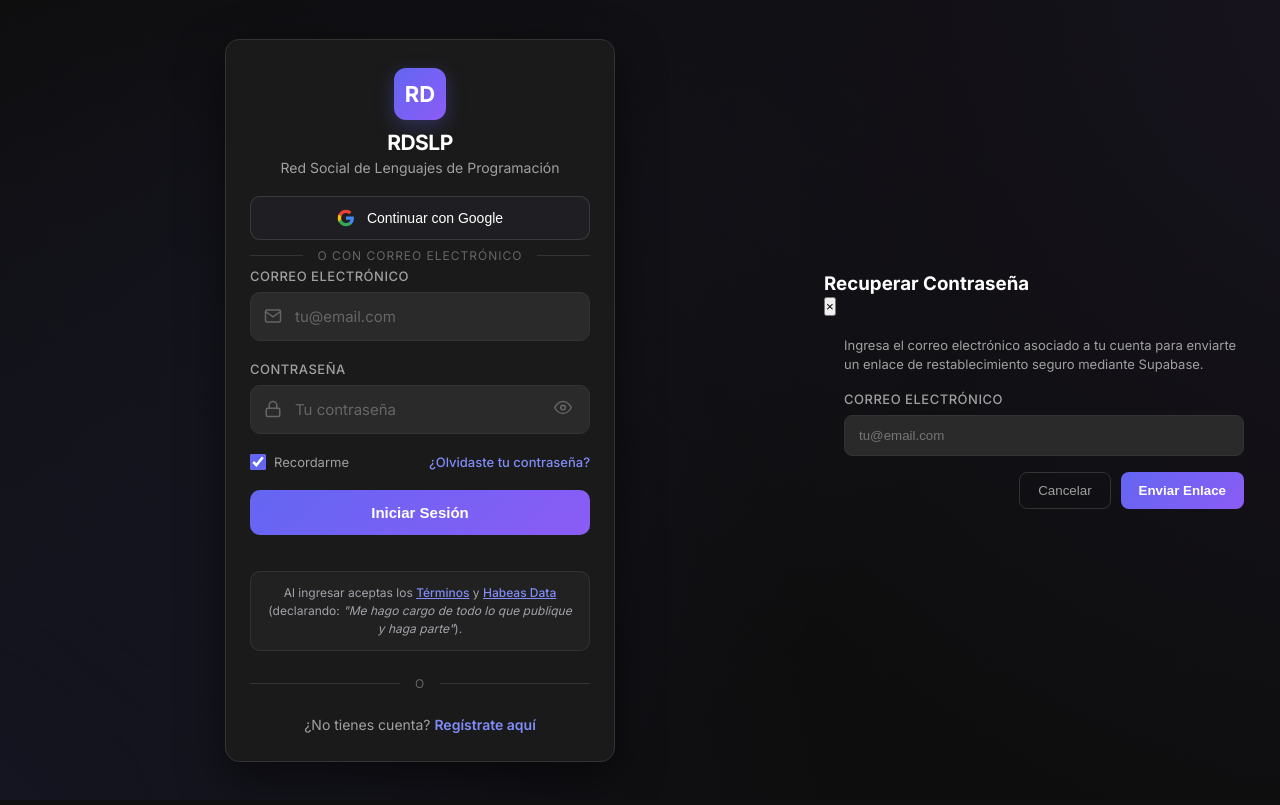
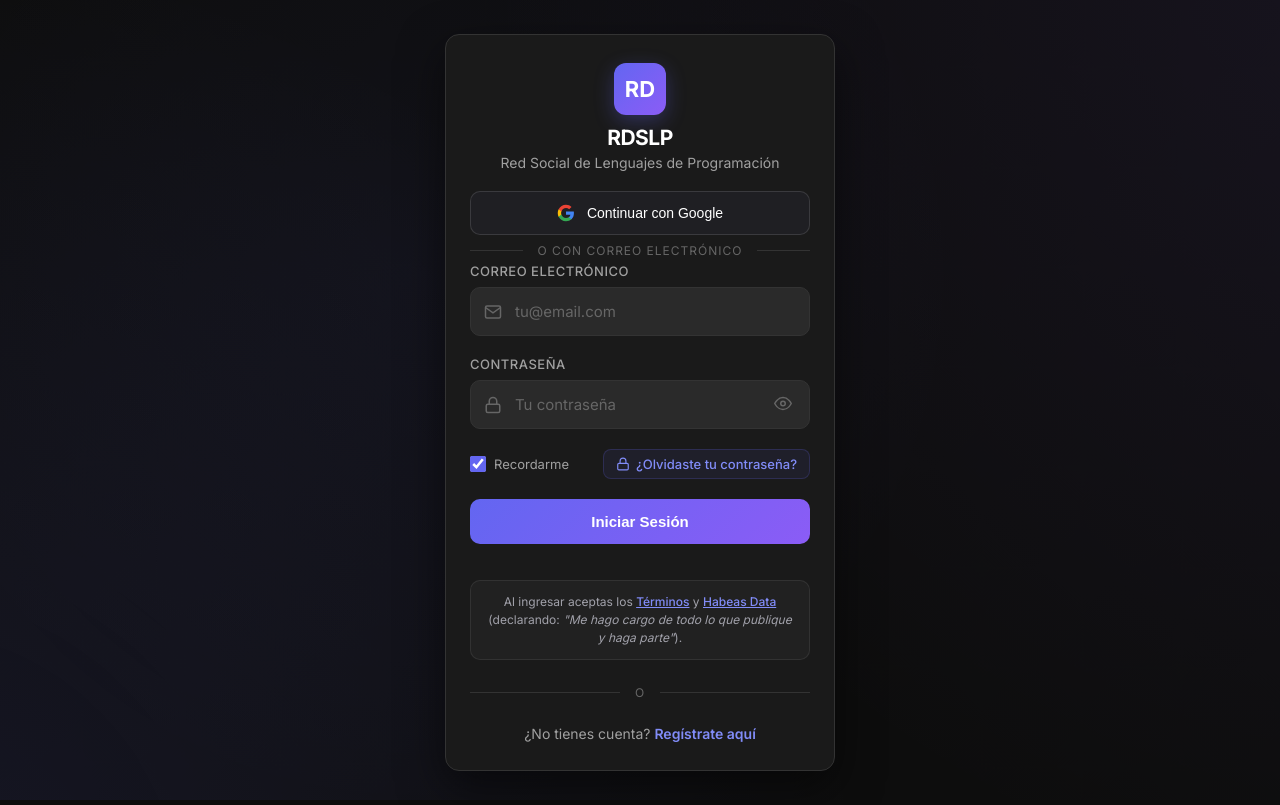
Before and after one commit to Richard2437/RDSLP-WEB, a PHP site: page /Static/login.html in a window 1280 px wide. Run offline with PHP 8.4, Linux system fonts and the light colour scheme; some libraries are stand-ins or nearby versions.

Commit message:
Actualización del proyecto

```diff
--- a/Static/login.html
+++ b/Static/login.html
@@ -87,7 +87,13 @@
                         <input type="checkbox" id="remember" name="remember" checked>
                         <span>Recordarme</span>
                     </label>
-                    <a href="#" class="forgot-password" id="forgotPasswordBtn">¿Olvidaste tu contraseña?</a>
+                    <button type="button" class="btn-forgot-password" id="forgotPasswordBtn">
+                        <svg width="14" height="14" viewBox="0 0 24 24" fill="none" stroke="currentColor" stroke-width="2">
+                            <rect x="3" y="11" width="18" height="11" rx="2" ry="2"></rect>
+                            <path d="M7 11V7a5 5 0 0 1 10 0v4"></path>
+                        </svg>
+                        <span>¿Olvidaste tu contraseña?</span>
+                    </button>
                 </div>
 
                 <button type="submit" class="btn-login" id="btnLogin">
@@ -113,29 +119,47 @@
     </div>
 
     <!-- Modal Recuperar / Restablecer Contraseña con Supabase -->
-    <div class="modal" id="forgotPasswordModal">
-        <div class="modal-content" style="max-width: 440px;">
+    <div class="modal-backdrop" id="forgotPasswordModal" role="dialog" aria-modal="true" aria-labelledby="forgotTitle">
+        <div class="modal-card">
             <div class="modal-header">
-                <h3>Recuperar Contraseña</h3>
-                <button class="modal-close" id="closeForgotModal">&times;</button>
+                <div class="modal-title-group">
+                    <div class="modal-icon-badge">
+                        <svg width="20" height="20" viewBox="0 0 24 24" fill="none" stroke="currentColor" stroke-width="2">
+                            <rect x="3" y="11" width="18" height="11" rx="2" ry="2"></rect>
+                            <path d="M7 11V7a5 5 0 0 1 10 0v4"></path>
+                        </svg>
+                    </div>
+                    <div>
+                        <h3 id="forgotTitle">Recuperar Contraseña</h3>
+                        <p class="modal-subtitle">Restablecimiento seguro vía correo</p>
+                    </div>
+                </div>
+                <button type="button" class="modal-close-btn" id="closeForgotModal" aria-label="Cerrar">&times;</button>
             </div>
-            <form id="forgotPasswordForm" style="padding: 20px;">
-                <p style="color: var(--text-secondary); font-size: 13px; margin-bottom: 16px; line-height: 1.5;">
+            <form id="forgotPasswordForm" class="modal-form">
+                <p class="modal-description">
                     Ingresa el correo electrónico asociado a tu cuenta para enviarte un enlace de restablecimiento seguro mediante Supabase.
                 </p>
-                <div class="form-group" style="margin-bottom: 16px;">
+                <div class="form-group">
                     <label for="forgotEmail">Correo electrónico</label>
-                    <input type="email" id="forgotEmail" required placeholder="tu@email.com"
-                        style="width: 100%; padding: 12px 14px; background: var(--bg-input); border: 1px solid var(--border-color); border-radius: 8px; color: #fff;">
+                    <div class="input-wrapper">
+                        <svg class="input-icon" width="18" height="18" viewBox="0 0 24 24" fill="none" stroke="currentColor" stroke-width="2">
+                            <path d="M4 4h16c1.1 0 2 .9 2 2v12c0 1.1-.9 2-2 2H4c-1.1 0-2-.9-2-2V6c0-1.1.9-2 2-2z"></path>
+                            <polyline points="22,6 12,13 2,6"></polyline>
+                        </svg>
+                        <input type="email" id="forgotEmail" required placeholder="tu@email.com" autocomplete="email">
+                    </div>
                 </div>
-                <div id="forgotMessage"
-                    style="display: none; padding: 10px 14px; border-radius: 8px; font-size: 13px; margin-bottom: 16px;">
-                </div>
-                <div style="display: flex; gap: 10px; justify-content: flex-end;">
-                    <button type="button" class="btn-cancel" id="cancelForgotModal"
-                        style="padding: 10px 18px; background: transparent; border: 1px solid var(--border-color); color: var(--text-secondary); border-radius: 8px; cursor: pointer;">Cancelar</button>
-                    <button type="submit" class="btn-save" id="btnSubmitForgot"
-                        style="padding: 10px 18px; background: var(--gradient-primary); border: none; color: #fff; border-radius: 8px; font-weight: 600; cursor: pointer;">Enviar Enlace</button>
+                <div id="forgotMessage" class="modal-status-msg" style="display: none;"></div>
+                <div class="modal-actions">
+                    <button type="button" class="btn-modal-cancel" id="cancelForgotModal">Cancelar</button>
+                    <button type="submit" class="btn-modal-submit" id="btnSubmitForgot">
+                        <span>Enviar Enlace</span>
+                        <svg width="15" height="15" viewBox="0 0 24 24" fill="none" stroke="currentColor" stroke-width="2">
+                            <line x1="22" y1="2" x2="11" y2="13"></line>
+                            <polygon points="22 2 15 22 11 13 2 9 22 2"></polygon>
+                        </svg>
+                    </button>
                 </div>
             </form>
         </div>
@@ -230,23 +254,46 @@
             }
 
             // ── Recuperar Contraseña con Supabase ────────────────────────────
-            const forgotModal   = document.getElementById('forgotPasswordModal');
-            const forgotBtn     = document.getElementById('forgotPasswordBtn');
-            const closeForgot   = document.getElementById('closeForgotModal');
-            const cancelForgot  = document.getElementById('cancelForgotModal');
-            const forgotForm    = document.getElementById('forgotPasswordForm');
-            const forgotMsg     = document.getElementById('forgotMessage');
+            const forgotModal      = document.getElementById('forgotPasswordModal');
+            const forgotBtn        = document.getElementById('forgotPasswordBtn');
+            const closeForgot      = document.getElementById('closeForgotModal');
+            const cancelForgot     = document.getElementById('cancelForgotModal');
+            const forgotForm       = document.getElementById('forgotPasswordForm');
+            const forgotMsg        = document.getElementById('forgotMessage');
+            const forgotEmailInput = document.getElementById('forgotEmail');
+
+            const showForgot = () => {
+                forgotForm?.reset();
+                if (forgotMsg) forgotMsg.style.display = 'none';
+                forgotModal?.classList.add('active');
+                document.body.style.overflow = 'hidden';
+                setTimeout(() => forgotEmailInput?.focus(), 120);
+            };
+
+            const hideForgot = () => {
+                forgotModal?.classList.remove('active');
+                document.body.style.overflow = '';
+            };
 
             forgotBtn?.addEventListener('click', (e) => {
                 e.preventDefault();
-                forgotForm?.reset();
-                if (forgotMsg) forgotMsg.style.display = 'none';
-                forgotModal?.classList.add('active');
+                showForgot();
             });
 
-            const hideForgot = () => forgotModal?.classList.remove('active');
             closeForgot?.addEventListener('click', hideForgot);
             cancelForgot?.addEventListener('click', hideForgot);
+
+            // Cerrar al hacer clic en el fondo borroso oscuro
+            forgotModal?.addEventListener('click', (e) => {
+                if (e.target === forgotModal) hideForgot();
+            });
+
+            // Cerrar con la tecla Escape
+            document.addEventListener('keydown', (e) => {
+                if (e.key === 'Escape' && forgotModal?.classList.contains('active')) {
+                    hideForgot();
+                }
+            });
 
             forgotForm?.addEventListener('submit', async (e) => {
                 e.preventDefault();
--- a/Styles/login.css
+++ b/Styles/login.css
@@ -252,15 +252,36 @@ body {
     color: var(--text-secondary);
 }
 
-.forgot-password {
+.forgot-password,
+.btn-forgot-password {
+    background: rgba(99, 102, 241, 0.08);
+    border: 1px solid rgba(99, 102, 241, 0.2);
     color: var(--accent-secondary);
     text-decoration: none;
     font-weight: 500;
-    transition: color 0.2s ease;
+    font-size: 13px;
+    font-family: inherit;
+    padding: 6px 12px;
+    border-radius: 8px;
+    cursor: pointer;
+    display: inline-flex;
+    align-items: center;
+    gap: 6px;
+    transition: all 0.2s ease;
 }
 
-.forgot-password:hover {
-    color: var(--accent-primary);
+.forgot-password:hover,
+.btn-forgot-password:hover {
+    color: #ffffff;
+    background: rgba(99, 102, 241, 0.2);
+    border-color: rgba(99, 102, 241, 0.45);
+    transform: translateY(-1px);
+    box-shadow: 0 4px 12px rgba(99, 102, 241, 0.25);
+}
+
+.forgot-password:active,
+.btn-forgot-password:active {
+    transform: translateY(0);
 }
 
 /* Botón de login */
@@ -393,8 +414,16 @@ body {
 
 /* Responsive */
 @media (max-width: 480px) {
+    body {
+        padding: 16px 12px;
+    }
+
+    .login-container {
+        max-width: 100%;
+    }
+
     .login-card {
-        padding: 30px 24px;
+        padding: 26px 20px;
     }
 
     .login-header h1 {
@@ -404,8 +433,243 @@ body {
     .form-options {
         flex-direction: column;
         gap: 12px;
-        align-items: flex-start;
+        align-items: stretch;
+    }
+
+    .btn-forgot-password,
+    .forgot-password {
+        justify-content: center;
+        width: 100%;
+        padding: 9px 14px;
+        font-size: 13px;
     }
 }
 
-/* Estilos legales importados desde common-legal.css (sin duplicar) */
+/* =====================================================
+   Modal de Recuperación de Contraseña (Popup Flotante)
+===================================================== */
+.modal,
+.modal-backdrop {
+    display: none;
+    position: fixed;
+    top: 0;
+    left: 0;
+    width: 100vw;
+    height: 100vh;
+    background: rgba(8, 8, 12, 0.82);
+    backdrop-filter: blur(10px);
+    -webkit-backdrop-filter: blur(10px);
+    z-index: 99999;
+    align-items: center;
+    justify-content: center;
+    padding: 16px;
+    box-sizing: border-box;
+    opacity: 0;
+    transition: opacity 0.25s ease;
+}
+
+.modal.active,
+.modal-backdrop.active {
+    display: flex;
+    opacity: 1;
+}
+
+.modal-card,
+.modal-content {
+    background: #18181c;
+    border: 1px solid rgba(255, 255, 255, 0.12);
+    box-shadow: 0 25px 60px -10px rgba(0, 0, 0, 0.8), 0 0 0 1px rgba(99, 102, 241, 0.2);
+    border-radius: 16px;
+    width: 100%;
+    max-width: 440px;
+    overflow: hidden;
+    animation: modalScaleIn 0.25s cubic-bezier(0.16, 1, 0.3, 1);
+    display: flex;
+    flex-direction: column;
+}
+
+@keyframes modalScaleIn {
+    from {
+        transform: scale(0.93) translateY(10px);
+        opacity: 0;
+    }
+    to {
+        transform: scale(1) translateY(0);
+        opacity: 1;
+    }
+}
+
+.modal-header {
+    display: flex;
+    justify-content: space-between;
+    align-items: center;
+    padding: 18px 22px;
+    background: #1f1f25;
+    border-bottom: 1px solid rgba(255, 255, 255, 0.08);
+}
+
+.modal-title-group {
+    display: flex;
+    align-items: center;
+    gap: 12px;
+}
+
+.modal-icon-badge {
+    width: 38px;
+    height: 38px;
+    border-radius: 10px;
+    background: rgba(99, 102, 241, 0.15);
+    border: 1px solid rgba(99, 102, 241, 0.3);
+    color: var(--accent-secondary);
+    display: flex;
+    align-items: center;
+    justify-content: center;
+    flex-shrink: 0;
+}
+
+.modal-header h3 {
+    font-size: 16px;
+    font-weight: 600;
+    color: #ffffff;
+    margin: 0;
+    line-height: 1.2;
+}
+
+.modal-subtitle {
+    font-size: 12px;
+    color: var(--text-muted);
+    margin: 2px 0 0 0;
+}
+
+.modal-close,
+.modal-close-btn {
+    background: transparent;
+    border: none;
+    color: #a1a1aa;
+    font-size: 26px;
+    line-height: 1;
+    cursor: pointer;
+    width: 32px;
+    height: 32px;
+    border-radius: 8px;
+    display: flex;
+    align-items: center;
+    justify-content: center;
+    transition: all 0.2s;
+    padding: 0;
+}
+
+.modal-close:hover,
+.modal-close-btn:hover {
+    color: #ffffff;
+    background: rgba(255, 255, 255, 0.08);
+}
+
+.modal-form {
+    padding: 22px;
+    display: flex;
+    flex-direction: column;
+    gap: 16px;
+}
+
+.modal-description {
+    color: var(--text-secondary);
+    font-size: 13.5px;
+    line-height: 1.55;
+    margin: 0;
+}
+
+.modal-form .form-group {
+    margin-bottom: 0;
+}
+
+.modal-status-msg {
+    padding: 12px 14px;
+    border-radius: 8px;
+    font-size: 13px;
+    line-height: 1.45;
+    animation: fadeInMsg 0.2s ease;
+}
+
+@keyframes fadeInMsg {
+    from { opacity: 0; transform: translateY(-4px); }
+    to { opacity: 1; transform: translateY(0); }
+}
+
+.modal-actions {
+    display: flex;
+    gap: 12px;
+    justify-content: flex-end;
+    margin-top: 6px;
+}
+
+.btn-cancel,
+.btn-modal-cancel {
+    padding: 11px 18px;
+    background: transparent;
+    border: 1px solid var(--border-color);
+    color: var(--text-secondary);
+    border-radius: 8px;
+    font-size: 14px;
+    font-weight: 500;
+    cursor: pointer;
+    transition: all 0.2s ease;
+}
+
+.btn-cancel:hover,
+.btn-modal-cancel:hover {
+    background: rgba(255, 255, 255, 0.06);
+    color: #ffffff;
+    border-color: rgba(255, 255, 255, 0.2);
+}
+
+.btn-save,
+.btn-modal-submit {
+    padding: 11px 20px;
+    background: var(--gradient-primary);
+    border: none;
+    color: #ffffff;
+    border-radius: 8px;
+    font-size: 14px;
+    font-weight: 600;
+    cursor: pointer;
+    display: inline-flex;
+    align-items: center;
+    gap: 8px;
+    transition: all 0.2s ease;
+    box-shadow: 0 4px 14px rgba(99, 102, 241, 0.35);
+}
+
+.btn-save:hover,
+.btn-modal-submit:hover {
+    transform: translateY(-1px);
+    box-shadow: 0 6px 20px rgba(99, 102, 241, 0.5);
+}
+
+.btn-save:disabled,
+.btn-modal-submit:disabled {
+    opacity: 0.6;
+    cursor: not-allowed;
+    transform: none;
+}
+
+@media (max-width: 480px) {
+    .modal-card,
+    .modal-content {
+        max-width: 100%;
+        border-radius: 14px;
+    }
+
+    .modal-actions {
+        flex-direction: column-reverse;
+        gap: 10px;
+    }
+
+    .btn-cancel,
+    .btn-modal-cancel,
+    .btn-save,
+    .btn-modal-submit {
+        width: 100%;
+        justify-content: center;
+    }
+}
```
Also changed, not shown: JS/login.js (+12 -1 lines), JS/supabase-client.js (+4 -4 lines), 2 other files.
